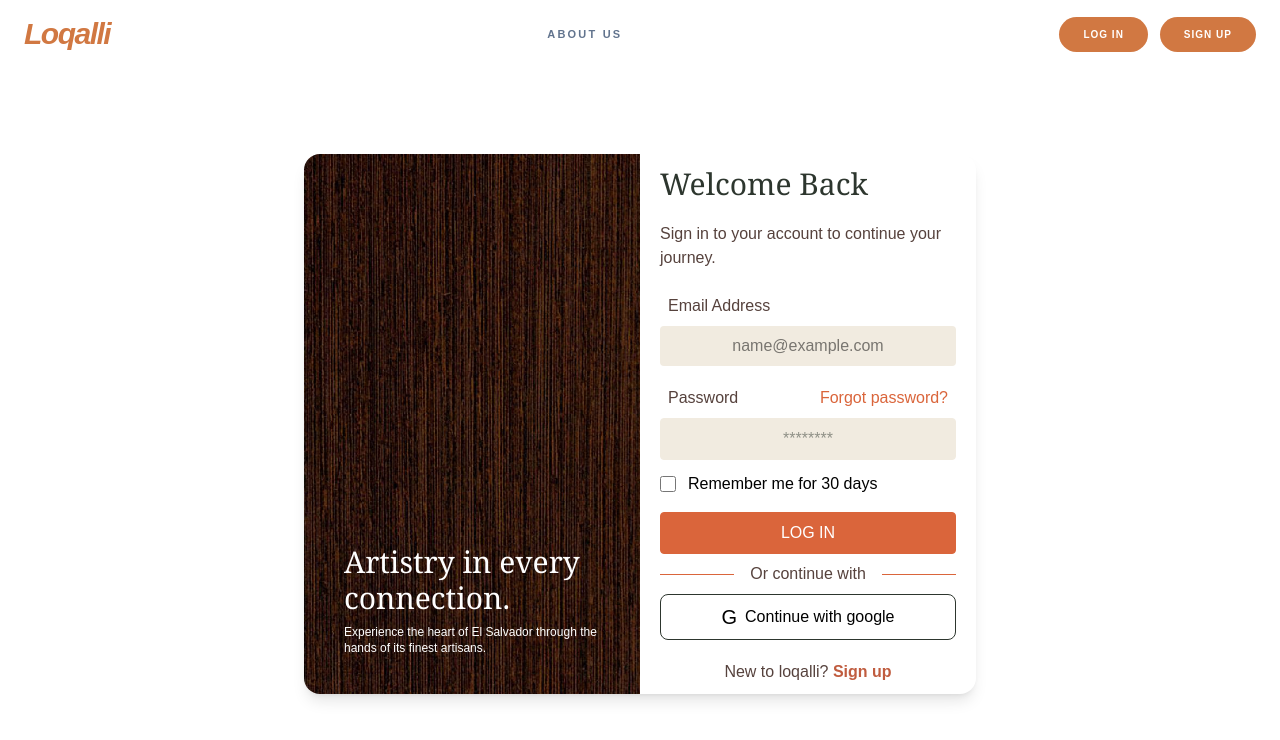
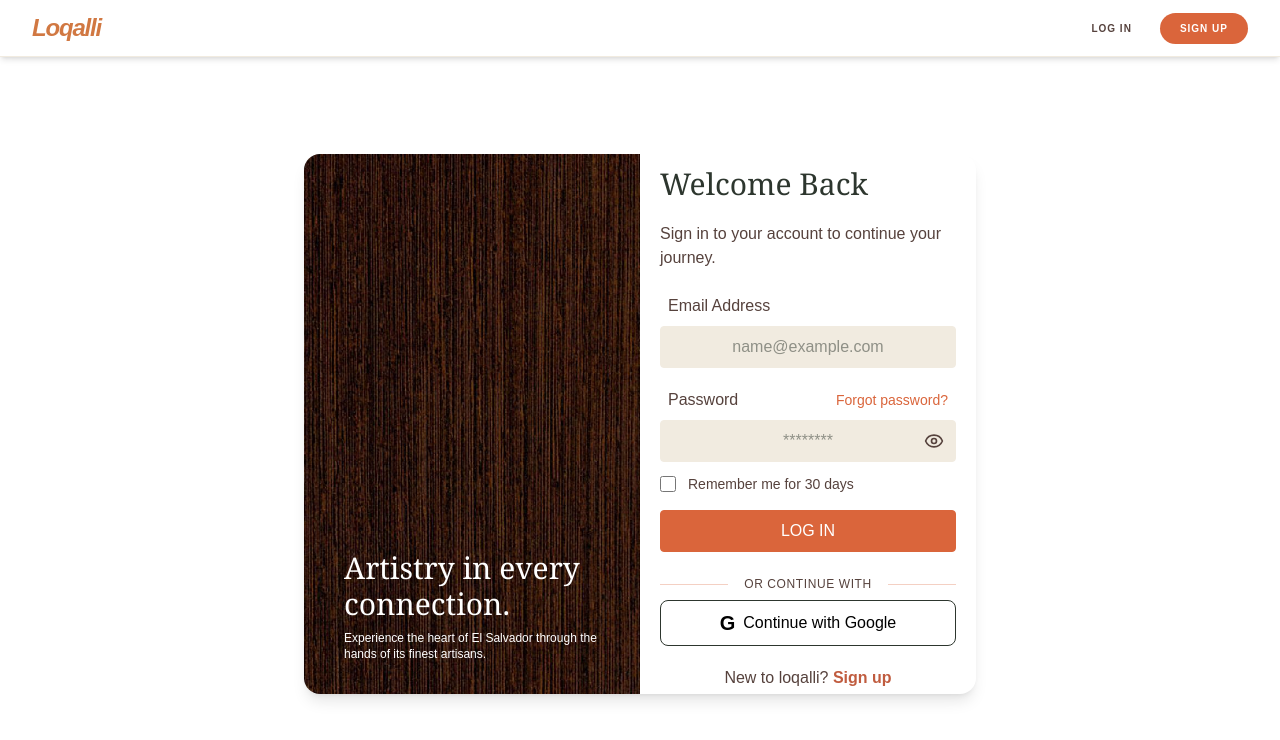
Before and after one commit to DARM698/Loqalli-ExpoTech, a Next.js app: page /Login/login-tourist in a window 1280 px wide. Shown: the top 740 px of the page. Built offline with nearby package versions, Linux system fonts and the light colour scheme.

Commit message:
Backend Login Finished

```diff
--- a/src/app/Login/login-host/page.tsx
+++ b/src/app/Login/login-host/page.tsx
@@ -1,68 +1,138 @@
 'use client'
-import Image  from "next/image"
+import { useState } from "react"
+import Image from "next/image"
 import NavbarLogin from "@/components/navbarlogin"
-export default function Host(){
+import { useRouter } from "next/navigation"
+import { Eye, EyeOff } from "lucide-react"
 
+export default function Host() {
+    const router = useRouter();
 
-    return(
+    // --- LÓGICA DE CONTROL ---
+    const [email, setEmail] = useState("");
+    const [password, setPassword] = useState("");
+    const [loading, setLoading] = useState(false);
+    const [showPassword, setShowPassword] = useState(false);
+
+    const handleSubmit = async (e: React.FormEvent) => {
+        e.preventDefault();
+        if (!email || !password) return alert("Por favor llena todos los campos.");
+
+        setLoading(true);
+        try {
+            const res = await fetch('/api/registro/login', {
+                method: 'POST',
+                headers: { 'Content-Type': 'application/json' },
+                body: JSON.stringify({ email, password })
+            });
+
+            const data = await res.json();
+
+            if (res.ok && data.success) {
+                // Verificar que el usuario sea realmente un HOST
+                if (data.user.role !== 'HOST') {
+                    alert("Esta cuenta no está registrada como Host. Por favor ve al login de Turistas.");
+                    setLoading(false);
+                    return;
+                }
+
+                alert(`¡Bienvenido de vuelta, ${data.user.fullName}!`);
+
+                // REDIRECCIÓN ACTUALIZADA: Ruta directa a la carga de microexperiencias
+                router.push('/uploadMicroexperiences');
+            } else {
+                alert(data.error || "Error al iniciar sesión.");
+            }
+        } catch (error) {
+            console.error(error);
+            alert("Error de conexión con el servidor.");
+        } finally {
+            setLoading(false);
+        }
+    };
+
+    return (
         <>
         <NavbarLogin/>
 
-       <div className="bg-white min-h-screen flex  items-center justify-center pt-12 overflow-hidden text-black">
-
+        <div className="bg-white min-h-screen flex items-center justify-center pt-12 overflow-hidden text-black">
           <div className=" w-full max-w-2xl h-[540px] bg-white rounded-2xl shadow-lg overflow-hidden grid grid-cols-1 md:grid-cols-2">
 
             <div className="hidden md:flex relative">
                 <Image src="/image.jpg" alt="login image" width={500} height={500} className="object-cover w-full h-full"/>
                 <div className="absolute bottom-10 left-10">
                     <h2 className="text-[#FFFFFF] text-3xl font-serif font-thin mb-2">Artistry in every connection.</h2>
-                    <p className="text-[#FFFFFF] max-w-[260px] leading-4 text-xs">Experience the heart of El Salvador through the hands of  its finest artisans.</p>
+                    <p className="text-[#FFFFFF] max-w-[260px] leading-4 text-xs">Experience the heart of El Salvador through the hands of its finest artisans.</p>
                 </div>
             </div>
 
-            <div className="text-black flex flex-col justify-center px-5 py-3">
+            <form onSubmit={handleSubmit} className="text-black flex flex-col justify-center px-5 py-3">
               <h1 className="text-[#2D362E] text-3xl font-serif mb-5">Welcome Back</h1>
               <p className="text-[#56423D] text-base mb-4">Sign in to your account to continue your journey.</p>
 
               <label className="text-[#56423D] p-2">Email Address</label>
-
-                <input type="email"
+              <input
+                type="email"
+                value={email}
+                onChange={(e) => setEmail(e.target.value)}
                 placeholder="name@example.com"
-                 className="text-[#2D362E]border border-[#F1EBE0] rounded bg-[#F1EBE0] w-full mb-3 p-2 text-center outline-none"/>
+                className="text-[#2D362E] border border-[#F1EBE0] rounded bg-[#F1EBE0] w-full mb-3 p-2 text-center outline-none"
+                required
+              />
 
               <div className="flex justify-between items-center ">
                 <label className="text-[#56423D] p-2">Password</label>
-                <h1 className="text-[#DA653B] p-2">Forgot password?</h1>
+                <h1 className="text-[#DA653B] p-2 cursor-pointer text-sm hover:underline transition-all">Forgot password?</h1>
               </div>
 
-                 <input type="password"
+              <div className="relative w-full mb-3 flex items-center">
+                <input
+                  type={showPassword ? "text" : "password"}
+                  value={password}
+                  onChange={(e) => setPassword(e.target.value)}
                   placeholder="********"
-                 className="text-[#2D362E] border border-[#F1EBE0] rounded bg-[#F1EBE0] w-full mb-3 p-2 text-center outline-none"/>
+                  className="text-[#2D362E] border border-[#F1EBE0] rounded bg-[#F1EBE0] w-full p-2 text-center outline-none"
+                  required
+                />
+                <button
+                  type="button"
+                  onClick={() => setShowPassword(!showPassword)}
+                  className="absolute right-3 text-[#56423D] hover:text-[#DA653B] transition-colors focus:outline-none"
+                >
+                  {showPassword ? <EyeOff size={20} /> : <Eye size={20} />}
+                </button>
+              </div>
 
-                 <div className="flex items-center gap-3 mb-4">
-                <input type="checkbox"
-                className="w-4 h-4 rounded" />
+              <div className="flex items-center gap-3 mb-4 text-sm text-[#56423D]">
+                <input type="checkbox" className="w-4 h-4 rounded border-[#F1EBE0] accent-[#DA653B]" />
                 <p>Remember me for 30 days</p>
               </div>
 
-                 <button type="submit" className="text-[white] border border-[#DA653B] rounded font-medium items-center bg-[#DA653B] w-full p-2">LOG IN</button>
+              <button
+                type="submit"
+                disabled={loading}
+                className="text-[white] border border-[#DA653B] rounded font-medium items-center bg-[#DA653B] w-full p-2 transition-all active:scale-95 disabled:opacity-50"
+              >
+                {loading ? "LOADING..." : "LOG IN"}
+              </button>
 
-                  <div className="w-full">
+              <div className="w-full mt-4">
                 <div className="flex items-center gap-4 my-2">
-                    <hr className="flex-1 border-[#DA653B]"/>
-                    <p className="text-[#56423D]">Or continue with</p>
-                    <hr className="flex-1 border-[#DA653B]"/>
+                  <hr className="flex-1 border-[#DA653B]/30"/>
+                  <p className="text-[#56423D] text-xs uppercase tracking-wider">Or continue with</p>
+                  <hr className="flex-1 border-[#DA653B]/30"/>
                 </div>
 
-                <button className="w-full border border-[#2D362E] rounded-lg p-2 flex items-center justify-center gap-2 transition">
-                    <span className="text-xl">G</span>
-                    <span className="text-base font-medium">Continue with google</span></button>
+                <button type="button" className="w-full border border-[#2D362E] rounded-lg p-2 flex items-center justify-center gap-2 transition hover:bg-gray-50 active:scale-95">
+                  <span className="text-xl font-bold text-black">G</span>
+                  <span className="text-base font-medium text-black">Continue with Google</span>
+                </button>
 
                 <p className="text-center mt-5 text-[#56423D] text-base">New to loqalli?{" "}
-                  <span className="text-[#C05C3F] font-bold cursor-pointer">Sign up</span>
+                  <span className="text-[#C05C3F] font-bold cursor-pointer hover:underline transition-all">Sign up</span>
                 </p>
               </div>
-            </div>
+            </form>
           </div>
         </div>
         </>
--- a/src/app/Login/login-tourist/page.tsx
+++ b/src/app/Login/login-tourist/page.tsx
@@ -1,68 +1,139 @@
 'use client'
-import Image  from "next/image"
+import { useState } from "react"
+import Image from "next/image"
 import NavbarLogin from "@/components/navbarlogin"
-export default function Tourist(){
+import { useRouter } from "next/navigation" // <-- Importado
+import { Eye, EyeOff } from "lucide-react"
 
+export default function Tourist() {
+    const router = useRouter(); // <-- Inicializado
 
-    return(
+    // --- LÓGICA DE CONTROL ---
+    const [email, setEmail] = useState("");
+    const [password, setPassword] = useState("");
+    const [loading, setLoading] = useState(false);
+    const [showPassword, setShowPassword] = useState(false);
+
+    const handleSubmit = async (e: React.FormEvent) => {
+        e.preventDefault();
+        if (!email || !password) return alert("Por favor llena todos los campos.");
+
+        setLoading(true);
+        try {
+            const res = await fetch('/api/registro/login', {
+                method: 'POST',
+                headers: { 'Content-Type': 'application/json' },
+                body: JSON.stringify({ email, password })
+            });
+
+            const data = await res.json();
+
+            if (res.ok && data.success) {
+                // Verificar que sea TURIST
+                if (data.user.role !== 'TOURIST') {
+                    alert("Esta cuenta está registrada como Host. Por favor ve al login de Hosts.");
+                    setLoading(false);
+                    return;
+                }
+
+                alert(`¡Bienvenido de vuelta, ${data.user.fullName}!`);
+
+                // REDIRECCIÓN ACTUALIZADA A EXPLORE
+                router.push('/explore');
+            } else {
+                alert(data.error || "Error al iniciar sesión.");
+            }
+        } catch (error) {
+            console.error(error);
+            alert("Error de conexión con el servidor.");
+        } finally {
+            setLoading(false);
+        }
+    };
+
+    return (
         <>
         <NavbarLogin/>
 
-       <div className="bg-white min-h-screen flex  items-center justify-center pt-12 overflow-hidden text-black">
-
-        <div className=" w-full max-w-2xl h-[540px] bg-white rounded-2xl shadow-lg overflow-hidden grid grid-cols-1 md:grid-cols-2">
+        <div className="bg-white min-h-screen flex items-center justify-center pt-12 overflow-hidden text-black">
+          <div className="w-full max-w-2xl h-[540px] bg-white rounded-2xl shadow-lg overflow-hidden grid grid-cols-1 md:grid-cols-2">
 
             <div className="hidden md:flex relative">
                 <Image src="/image.jpg" alt="login image" width={500} height={500} className="object-cover w-full h-full"/>
                 <div className="absolute bottom-10 left-10">
                     <h2 className="text-[#FFFFFF] text-3xl font-serif font-thin mb-2">Artistry in every connection.</h2>
-                    <p className="text-[#FFFFFF] max-w-[260px] leading-4 text-xs">Experience the heart of El Salvador through the hands of  its finest artisans.</p>
+                    <p className="text-[#FFFFFF] max-w-[260px] leading-4 text-xs">Experience the heart of El Salvador through the hands of its finest artisans.</p>
                 </div>
             </div>
 
-            <div className="text-black flex flex-col justify-center px-5 py-3">
+            <form onSubmit={handleSubmit} className="text-black flex flex-col justify-center px-5 py-3">
               <h1 className="text-[#2D362E] text-3xl font-serif mb-5">Welcome Back</h1>
               <p className="text-[#56423D] text-base mb-4">Sign in to your account to continue your journey.</p>
 
               <label className="text-[#56423D] p-2">Email Address</label>
+              <input
+                type="email"
+                value={email}
+                onChange={(e) => setEmail(e.target.value)}
+                placeholder="name@example.com"
+                className="text-[#2D362E] border border-[#F1EBE0] rounded bg-[#F1EBE0] w-full mb-3 p-2 text-center outline-none"
+                required
+              />
 
-                <input type="email"
-                 placeholder="name@example.com"
-                 className="text-[#2D362E]border border-[#F1EBE0] rounded bg-[#F1EBE0] w-full mb-3 p-2 text-center outline-none"/>
-
-                <div className="flex justify-between items-center ">
+              <div className="flex justify-between items-center">
                 <label className="text-[#56423D] p-2">Password</label>
-                <h1 className="text-[#DA653B] p-2">Forgot password?</h1>
+                <h1 className="text-[#DA653B] p-2 cursor-pointer text-sm hover:underline transition-all">Forgot password?</h1>
               </div>
 
-                 <input type="password"
+              <div className="relative w-full mb-3 flex items-center">
+                <input
+                  type={showPassword ? "text" : "password"}
+                  value={password}
+                  onChange={(e) => setPassword(e.target.value)}
                   placeholder="********"
-                 className="text-[#2D362E] border border-[#F1EBE0] rounded bg-[#F1EBE0] w-full mb-3 p-2 text-center outline-none"/>
+                  className="text-[#2D362E] border border-[#F1EBE0] rounded bg-[#F1EBE0] w-full p-2 text-center outline-none"
+                  required
+                />
+                <button
+                  type="button"
+                  onClick={() => setShowPassword(!showPassword)}
+                  className="absolute right-3 text-[#56423D] hover:text-[#DA653B] transition-colors focus:outline-none"
+                >
+                  {showPassword ? <EyeOff size={20} /> : <Eye size={20} />}
+                </button>
+              </div>
 
-                 <div className="flex items-center gap-3 mb-4">
-                <input type="checkbox"
-                className="w-4 h-4 rounded" />
+              <div className="flex items-center gap-3 mb-4 text-sm text-[#56423D]">
+                <input type="checkbox" className="w-4 h-4 rounded border-gray-300 accent-[#DA653B]" />
                 <p>Remember me for 30 days</p>
               </div>
 
-                 <button type="submit" className="text-[white] border border-[#DA653B] rounded font-medium items-center bg-[#DA653B] w-full p-2">LOG IN</button>
+              <button
+                type="submit"
+                disabled={loading}
+                className="text-white border border-[#DA653B] rounded font-medium bg-[#DA653B] w-full p-2 transition-all active:scale-95 disabled:opacity-50"
+              >
+                {loading ? "LOADING..." : "LOG IN"}
+              </button>
 
-                  <div className="w-full">
+              <div className="w-full mt-4">
                 <div className="flex items-center gap-4 my-2">
-                    <hr className="flex-1 border-[#DA653B]"/>
-                    <p className="text-[#56423D]">Or continue with</p>
-                    <hr className="flex-1 border-[#DA653B]"/>
+                  <hr className="flex-1 border-[#DA653B]/30"/>
+                  <p className="text-[#56423D] text-xs uppercase tracking-wider">Or continue with</p>
+                  <hr className="flex-1 border-[#DA653B]/30"/>
                 </div>
 
-                <button className="w-full border border-[#2D362E] rounded-lg p-2 flex items-center justify-center gap-2 transition">
-                    <span className="text-xl">G</span>
-                    <span className="text-base font-medium">Continue with google</span></button>
+                <button type="button" className="w-full border border-[#2D362E] rounded-lg p-2 flex items-center justify-center gap-2 transition hover:bg-gray-50 active:scale-95">
+                  <span className="text-xl font-bold">G</span>
+                  <span className="text-base font-medium">Continue with Google</span>
+                </button>
 
-                   <p className="text-center mt-5 text-[#56423D] text-base">New to loqalli?{" "}
-                  <span className="text-[#C05C3F] font-bold cursor-pointer">Sign up</span>
+                <p className="text-center mt-5 text-[#56423D] text-base">
+                  New to loqalli?{" "}
+                  <span className="text-[#C05C3F] font-bold cursor-pointer hover:underline transition-all">Sign up</span>
                 </p>
               </div>
-            </div>
+            </form>
           </div>
         </div>
         </>
--- /dev/null
+++ b/src/app/api/registro/login/route.ts
@@ -0,0 +1,71 @@
+import { NextResponse } from 'next/server';
+import { PrismaClient } from '@prisma/client';
+import { PrismaPg } from '@prisma/adapter-pg';
+import { Pool } from 'pg';
+import bcrypt from 'bcryptjs';
+
+const globalForPrisma = global as unknown as { prisma: PrismaClient };
+const pool = new Pool({ connectionString: process.env.DATABASE_URL });
+const adapter = new PrismaPg(pool);
+const prisma = globalForPrisma.prisma || new PrismaClient({ adapter });
+if (process.env.NODE_ENV !== 'production') globalForPrisma.prisma = prisma;
+
+export async function POST(request: Request) {
+  try {
+    const body = await request.json();
+    const { email, password } = body;
+
+    if (!email || !password) {
+      return NextResponse.json(
+        { success: false, error: "El correo y la contraseña son obligatorios." },
+        { status: 400 }
+      );
+    }
+
+    // 1. Buscar al usuario por correo electrónico (Modo Insensitive)
+    // Cambiamos findUnique por findFirst para usar la comparación flexible
+    const user = await prisma.user.findFirst({
+      where: {
+        email: {
+          equals: email,
+          mode: 'insensitive', // Ignora mayúsculas/minúsculas en la búsqueda
+        },
+      },
+    });
+
+    if (!user) {
+      return NextResponse.json(
+        { success: false, error: "Credenciales incorrectas." },
+        { status: 401 }
+      );
+    }
+
+    // 2. Validar que la contraseña coincida usando bcrypt
+    const isPasswordValid = await bcrypt.compare(password, user.password);
+
+    if (!isPasswordValid) {
+      return NextResponse.json(
+        { success: false, error: "Credenciales incorrectas." },
+        { status: 401 }
+      );
+    }
+
+    // Devolvemos el éxito y el rol para manejar la redirección en el cliente (Loqalli logic)
+    return NextResponse.json({
+      success: true,
+      user: {
+        id: user.id,
+        fullName: user.fullName,
+        email: user.email,
+        role: user.role, // HOST o TOURIST
+      }
+    });
+
+  } catch (error) {
+    console.error("🚨 [LOGIN ERROR]:", error);
+    return NextResponse.json(
+      { success: false, error: "Error interno del servidor." },
+      { status: 500 }
+    );
+  }
+}
--- a/src/app/register/host/page.tsx
+++ b/src/app/register/host/page.tsx
@@ -126,7 +126,7 @@ export default function HostRegister() {
       <div className="mt-8 text-center pb-10">
         <p className="text-gray-600 text-sm">
           Already have an account?{' '}
-          <Link href="/login" className="text-[#d9774a] font-bold hover:underline">
+          <Link href="/Login/login-host" className="text-[#d9774a] font-bold hover:underline">
             Log in
           </Link>
         </p>
--- a/src/app/register/turista/page.tsx
+++ b/src/app/register/turista/page.tsx
@@ -120,7 +120,7 @@ export default function TouristRegister() {
       <div className="mt-8 text-center pb-10">
         <p className="text-gray-600 text-sm">
           Already have an account?{' '}
-          <Link href="/Login" className="text-[#d9774a] font-bold hover:underline">
+          <Link href="/Login/login-tourist" className="text-[#d9774a] font-bold hover:underline">
             Log in
           </Link>
         </p>
--- a/src/components/navbarlogin.tsx
+++ b/src/components/navbarlogin.tsx
@@ -1,24 +1,48 @@
+'use client'
+import Link from "next/link";
+import { usePathname } from "next/navigation";
+
 export default function NavbarLogin() {
-    return(
-    <>
-        <nav className={`fixed w-full z-50 transition-all top-4 duration-500 px-6 md:px-10'py-4 bg-white/90 backdrop-blur-md shadow-sm' : 'py-8 bg-transparent'}`}>
-        <div className="max-w-7xl mx-auto flex justify-between items-center">
-          <h1 className="text-3xl font-bold text-[#D17842] tracking-tighter italic">Loqalli</h1>
+  const pathname = usePathname();
 
-          <div className="hidden lg:flex gap-10 text-[11px] font-bold uppercase tracking-[0.2em] text-slate-500">
-            <a href="#" className="hover:text-[#D17842] transition-colors">About us</a>
+  // Lógica de rutas para Loqalli
+  const isHostRoute = pathname.includes('host');
+  const loginHref = isHostRoute ? "/Login/login-host" : "/Login/login-tourist";
+  const signUpHref = isHostRoute ? "/register/host" : "/register/turista";
+
+  return (
+    <nav className="fixed w-full z-50 top-0 left-0 border-b border-[#F1EBE0] bg-white shadow-md">
+      <div className="max-w-7xl mx-auto px-4 sm:px-6 lg:px-8">
+        <div className="flex justify-between items-center h-14"> {/* Altura reducida para ser más elegante */}
+
+          {/* Logo con el estilo de tu marca */}
+          <div className="flex-shrink-0">
+            <Link href="/">
+              <h1 className="text-2xl font-bold text-[#D17842] tracking-tighter italic cursor-pointer">
+                Loqalli
+              </h1>
+            </Link>
           </div>
 
+          {/* Botones de navegación con colores sólidos */}
           <div className="flex items-center gap-3">
-            <button className="px-6 py-2.5 text-[10px] font-bold text-white bg-[#D17842] rounded-full hover:shadow-lg hover:brightness-110 transition-all transform hover:-translate-y-0.5 uppercase tracking-widest">
+            <Link
+              href={loginHref}
+              className="px-4 py-2 text-[10px] font-bold text-[#56423D] hover:text-[#DA653B] transition-colors uppercase tracking-widest"
+            >
               Log in
-            </button>
-            <button className="px-6 py-2.5 text-[10px] font-bold text-white bg-[#D17842] rounded-full hover:shadow-lg hover:brightness-110 transition-all transform hover:-translate-y-0.5 uppercase tracking-widest">
+            </Link>
+
+            <Link
+              href={signUpHref}
+              className="px-5 py-2 text-[10px] font-bold text-white bg-[#DA653B] rounded-full hover:shadow-lg transition-all active:scale-95 uppercase tracking-widest"
+            >
               Sign Up
-            </button>
+            </Link>
           </div>
+
         </div>
-        </nav>
-        </>
-     )
+      </div>
+    </nav>
+  );
 }
```
Lines whose indentation alone changed are shown as unchanged.
